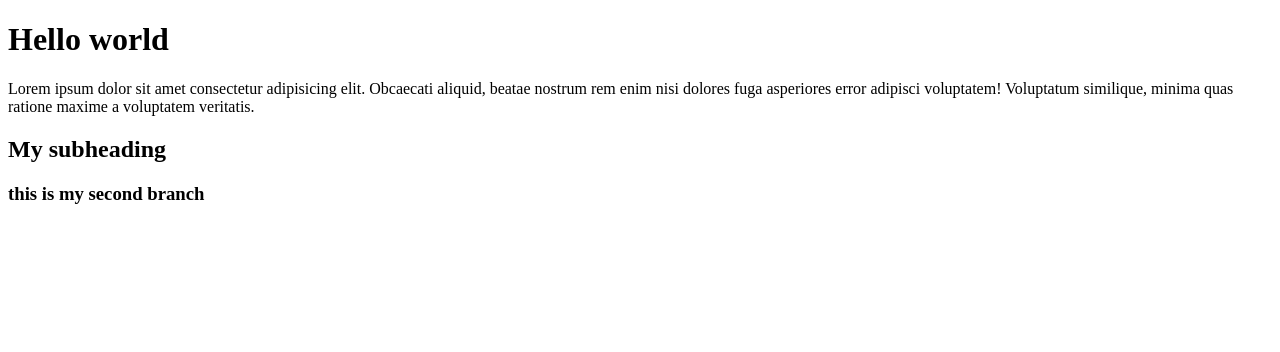
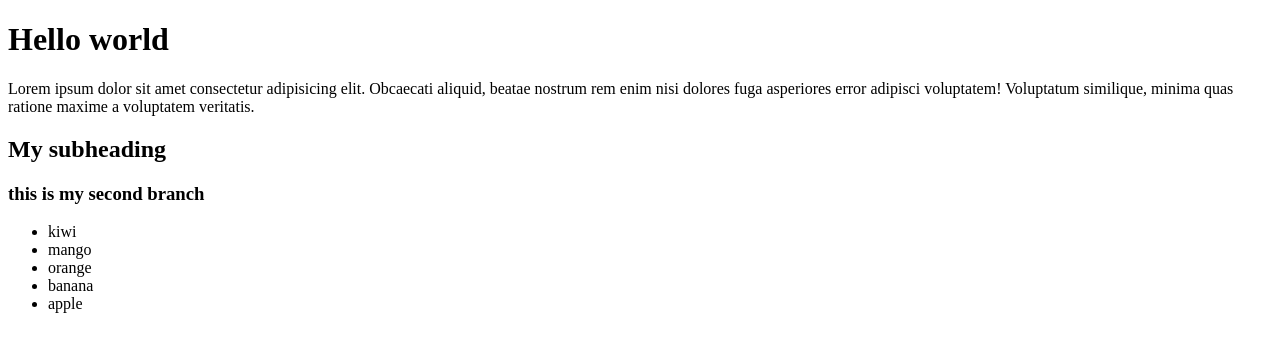
Before and after one commit to Shivani9705/scratchProject, a plain HTML site: page index.html in a window 1280 px wide. Drawn offline with Linux system fonts and the light colour scheme.

Commit message:
added list of fruits

```diff
--- a/index.html
+++ b/index.html
@@ -16,4 +16,12 @@
 
     <h3>this is my second branch</h3>
 
+    <ul>
+        <li>kiwi</li>
+        <li>mango</li>
+        <li>orange</li>
+        <li>banana</li>
+        <li>apple</li>
+    </ul>
+
 </html>
```
